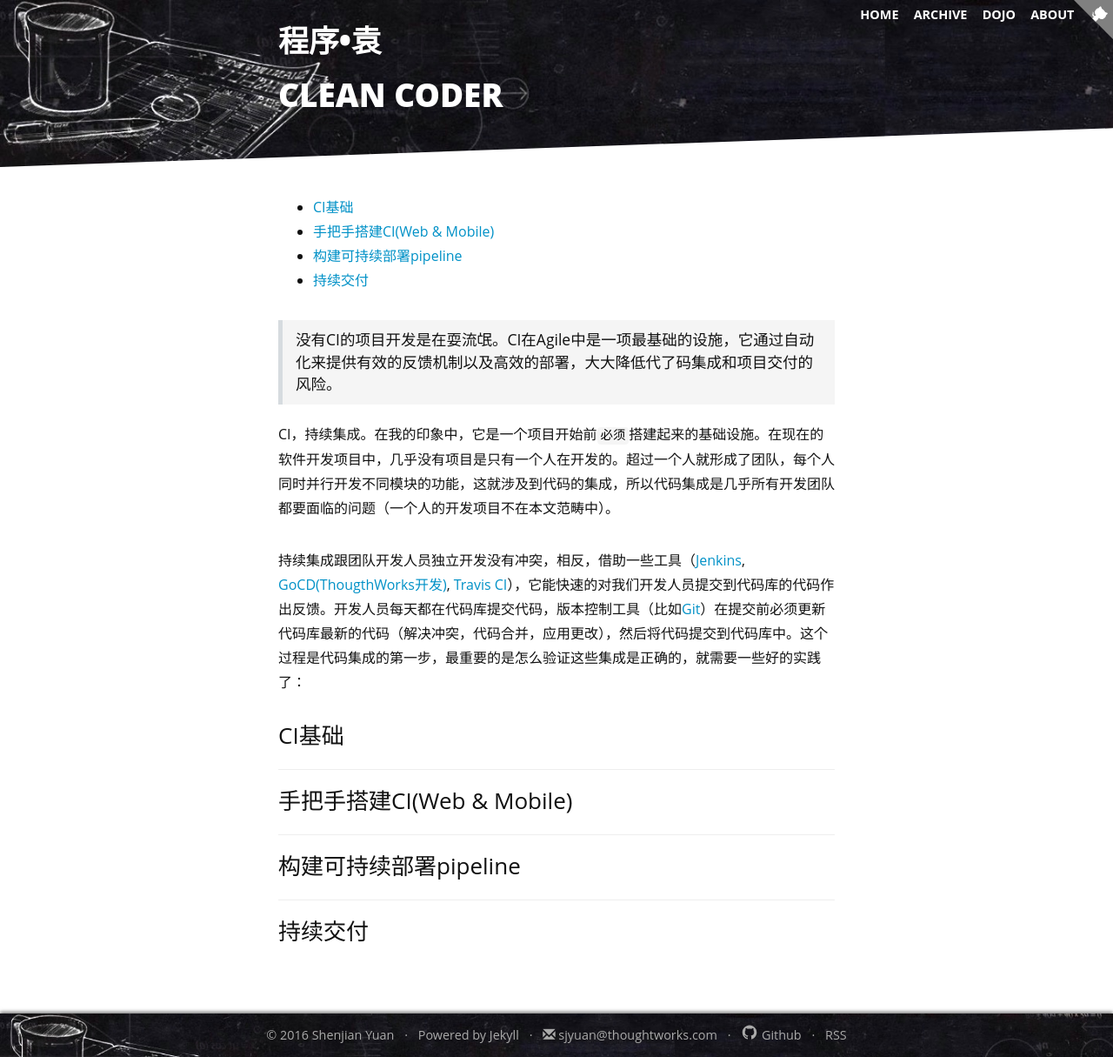
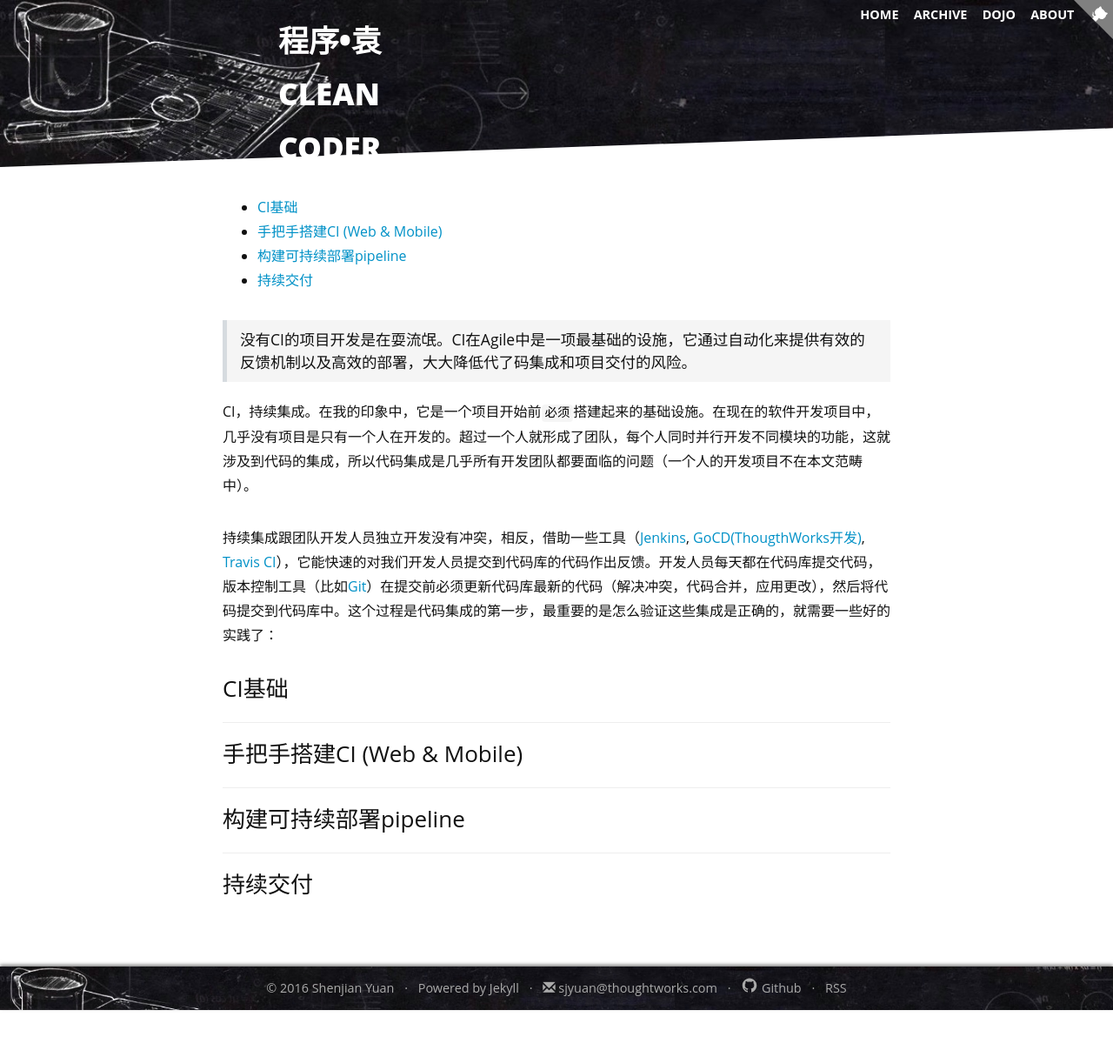
Before and after one commit to lemon123456/sjyuan-cc.github.io, a Jekyll site: the page built from pages/dojo/ci.md, in a window 1280 px wide. Shown: the whole page at 87% size. Built offline with Jekyll 4.4.1, drawn with Linux system fonts in a browser that asks for light colours; nearby versions of some CDN libraries; a style sheet for code colours, icons or effects is not loaded; after the commit the page ends 1161 px from its top, so only the background shows below that.

Commit message:
update css

```diff
--- a/_includes/header.html
+++ b/_includes/header.html
@@ -11,9 +11,9 @@
                 </button>
 
                 <div class="logo-small">
-                    <a class="navbar-brand" href="{{ site.baseurl }}/">{{ site.logo }}
+                    <a class="navbar-brand" href="{{ site.baseurl }}/">{{ site.logo }}</a>
                         <span class="width-10"></span>
-                        <span class="">{{ site.title }}</span></a>
+                    <a class="navbar-brand" href="{{ site.baseurl }}/">{{ site.title }}</a>
                 </div>
             </div>
 
@@ -42,8 +42,8 @@
         </div>
     </nav>
     <div class="logo-large">
-        <a class="" href="{{ site.baseurl }}/">{{ site.logo }}</a>
-        <span class="">{{ site.title }}</span>
+        <a  href="{{ site.baseurl }}/">{{ site.logo }}</a>
+        <a  href="{{ site.baseurl }}/">{{ site.title }}</a>
     </div>
 </div>
 <a href="https://github.com/{{ site.social.github }}">
--- a/assets/css/app.scss
+++ b/assets/css/app.scss
@@ -1030,7 +1030,7 @@
     }
     .logo-large {
       margin-left: 5%;
-      position: fixed;
+      //position: fixed;
       font-size: 30px;
       font-weight: 600;
       display: block;
@@ -1053,7 +1053,6 @@
       -webkit-transform: translateY(-50%);
       -ms-transform: translateY(-50%);
       transform: translateY(-50%);
-      max-width: 800px;
       margin-left: auto;
       margin-right: auto
     }
@@ -1232,7 +1231,6 @@
   .header {
     .logo-large {
       margin-left: 25%;
-      position: fixed;
       font-size: 35px;
       font-weight: 800;
       span {
@@ -1240,7 +1238,4 @@
       }
     }
   }
-  .container {
-    max-width: 50%;
-  }
 }
--- a/pages/dojo/ci.md
+++ b/pages/dojo/ci.md
@@ -20,7 +20,7 @@
 
 ---
 
-## 手把手搭建CI(Web & Mobile)
+## 手把手搭建CI (Web & Mobile)
 
 
 ---
```
